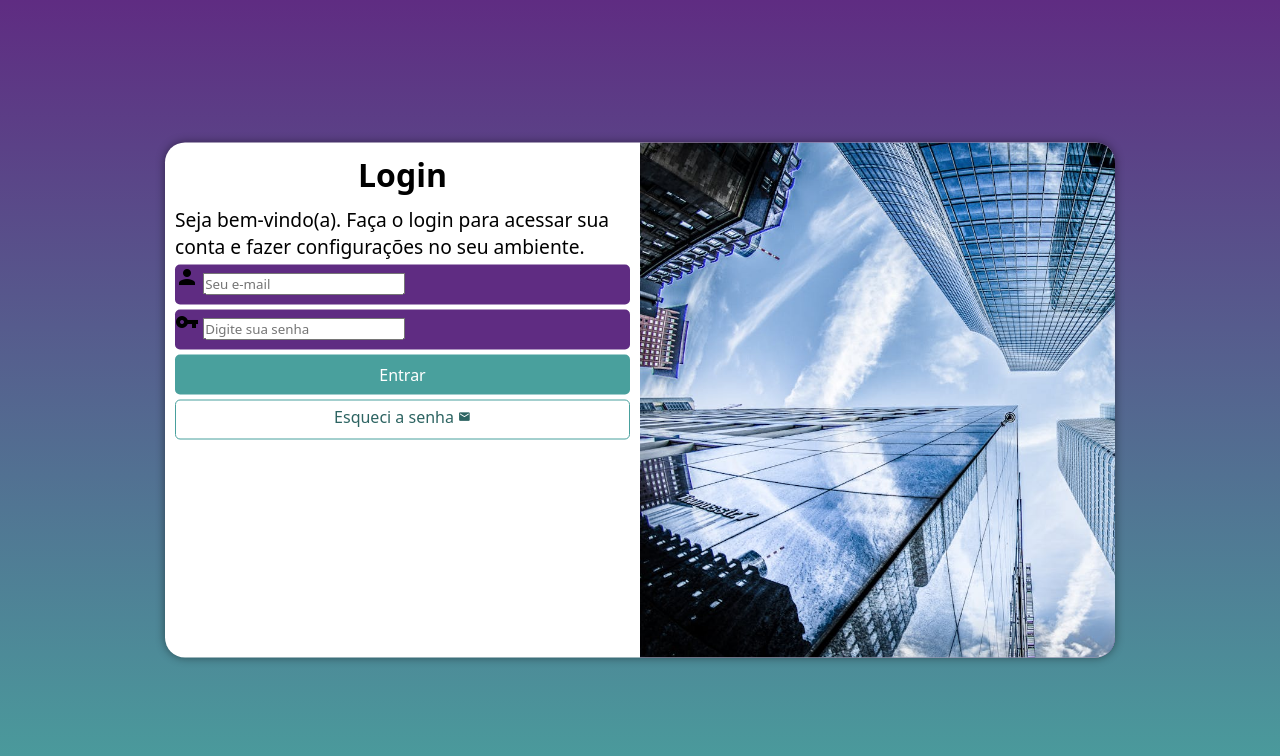
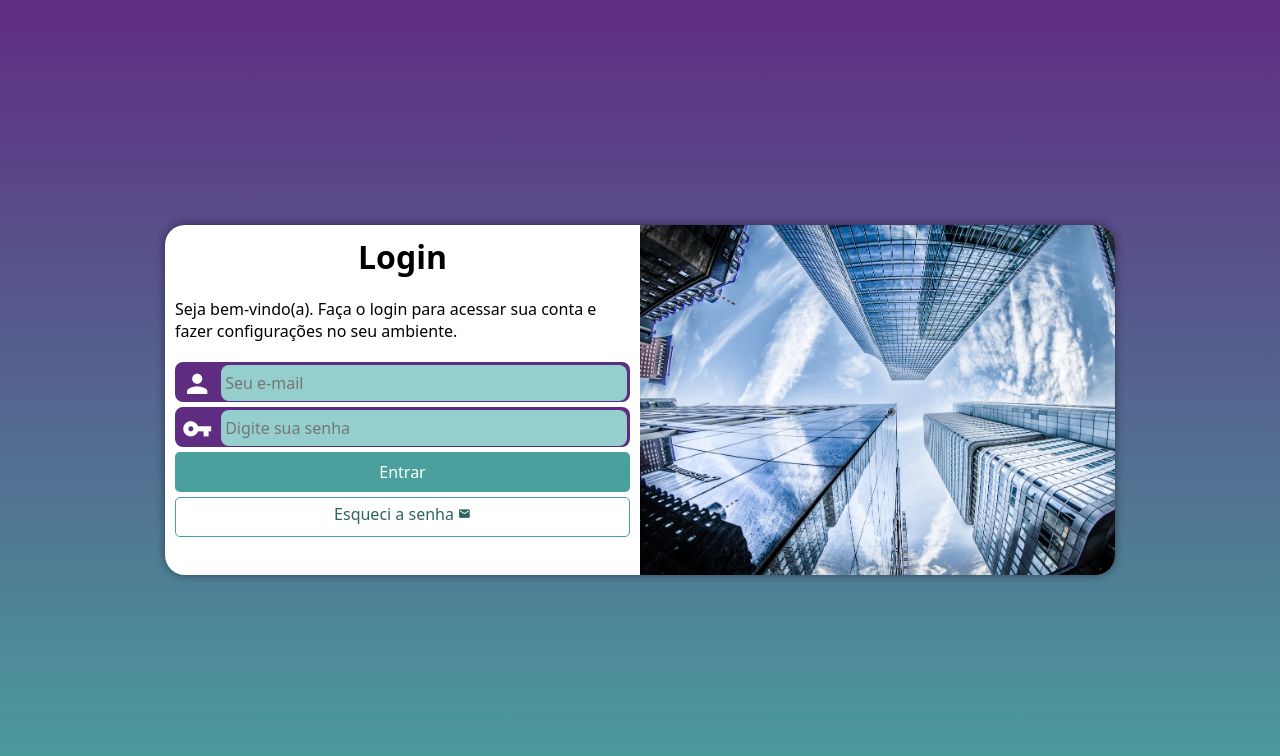
Before and after one commit to MatheusBarbosa-prog/projeto-login, a plain HTML site: page index.html in a window 1280 px wide. Drawn offline with Linux system fonts and the light colour scheme.

Commit message:
Finalizando projeto

```diff
--- a/estilos/media-query.css
+++ b/estilos/media-query.css
@@ -1,12 +1,13 @@
 @charset "UTF-8";
 
 @media screen and (min-width: 768px) and (max-width: 992px) {
-
+/*Configuração Tablet*/
     body {
         background-image: linear-gradient(to top, #49a09d, #5f2c82);
     }
     section#login {
         width: 80vw;
+        height: 280px;
     }
 
     section#login > div#imagem {
@@ -29,6 +30,7 @@
 
     section#login {
         width: 950px;
+        height: 350px;
     }
 
     section#login > div#imagem {
@@ -40,7 +42,6 @@
     section#login > div#formulario {
         float: left;
         width: 50%;
-        height: 100%;
     }
 
     div#formulario > h1 {
@@ -48,7 +49,8 @@
     }
 
     div#formulario > p {
-        font-size: 1.2em;
+        font-size: 1em;
+        margin: 20px 0px;
     }
 
 }
--- a/estilos/style.css
+++ b/estilos/style.css
@@ -29,7 +29,6 @@ section#login {
     position: absolute;
     top: 50%;
     left: 50%;
-    transform: translate(-50%, -50%);
     overflow: hidden;
 
     background-color: white;
@@ -38,6 +37,7 @@ section#login {
     border-radius: 20px;
     box-shadow: 0px 0px 10px rgba(0, 0, 0, 0.452);
 
+    transform: translate(-50%, -50%);
     transition: width 0.3s, height 0.3s;
     transition-timing-function: ease;
 
@@ -67,15 +67,40 @@ div#formulario > p {
 
 form > div.campo {
     background-color: #5f2c82;
+    border: 2px solid #5f2c82;
     display: block;
     width: 100%;
     height: 40px;
-    border-radius: 5px;
+    border-radius: 8px;
     margin: 5px 0px;
 }
 
 div.campo > label {
     display: none;
+}
+
+div.campo > span {
+    color: white;
+    /*background-color: black;*/
+    font-size: 1.9em;
+    width: 40px;
+    padding: 5px;
+}
+
+div.campo > input {
+    background-color: #94cfcd;
+    font-size: 1em;
+    width: calc(100% - 45px);
+    height: 100%;
+    border: 0px;
+    border-radius: 8px;
+    padding: 4px;
+    transform: translateY(-10px);
+}
+
+div.campo > input:focus-within {
+    background-color: white;
+    border: none;
 }
 
 form > input[type=submit] {
```
